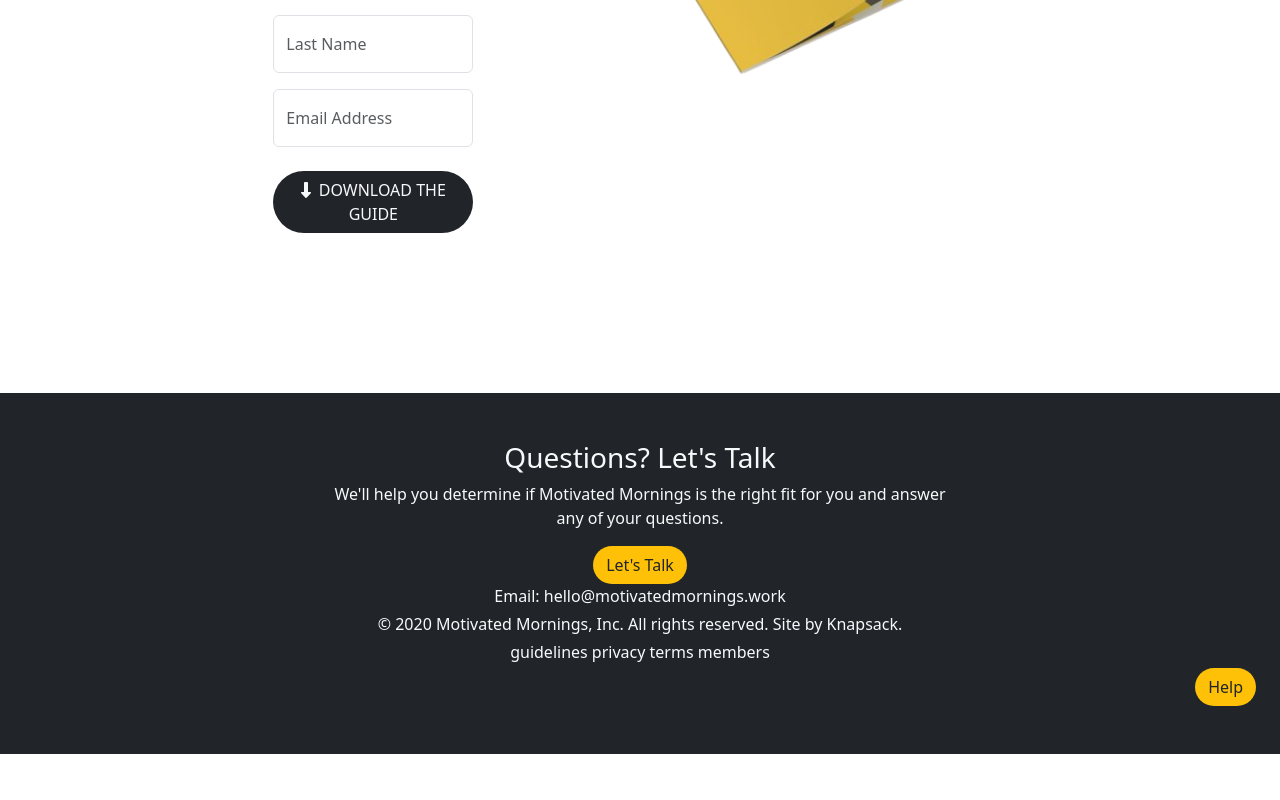
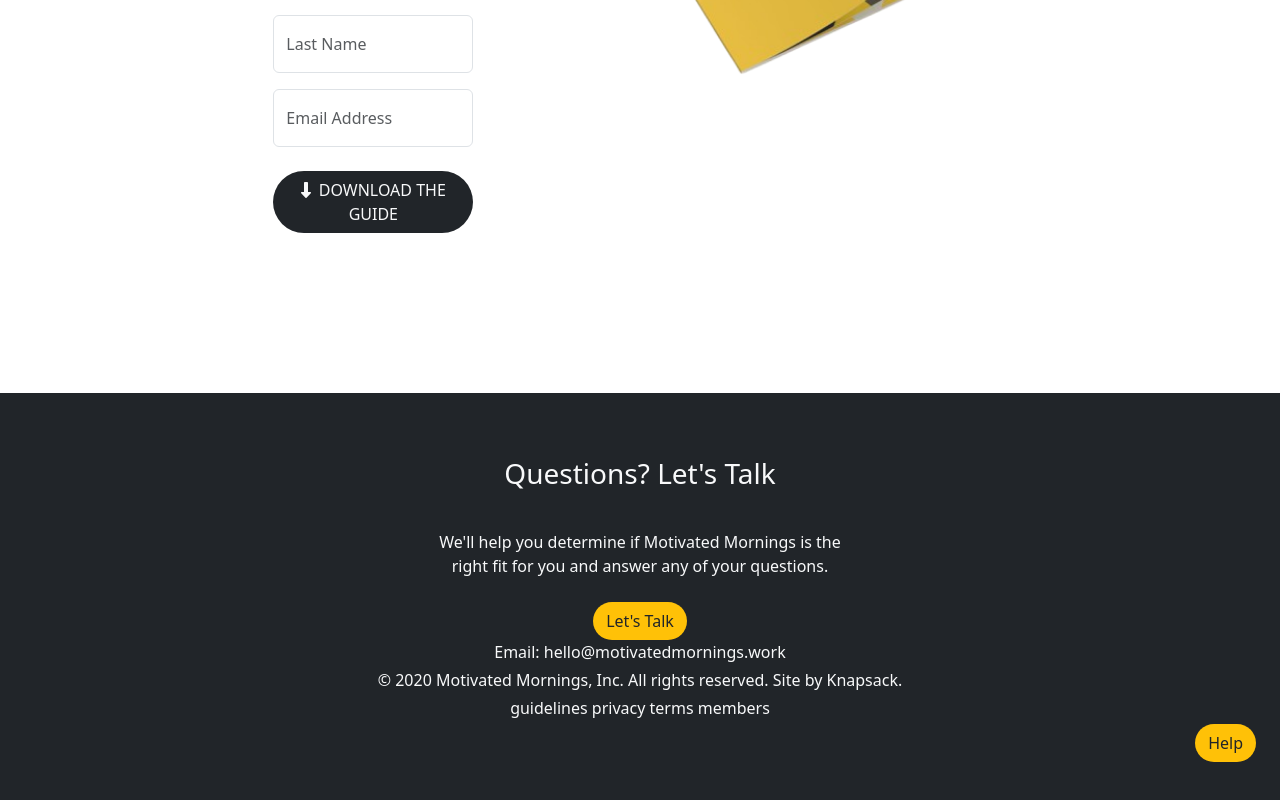
Before and after one commit to Ajith369369/motivated-mornings-frontend, a React (Vite) app: page / in a window 1280 px wide. Shown: the part 4151-4951 px from the top of the page. Before the commit the page ends 4905 px from the top, so only its background shows below. Built offline with nearby package versions, Linux system fonts and the light colour scheme.

Commit message:
Create columns.

```diff
--- a/src/components/Footer.jsx
+++ b/src/components/Footer.jsx
@@ -4,9 +4,11 @@ function Footer() {
   return (
     <>
       <section id="footer" className="bg-dark mt-5 py-5">
-        <div className="d-flex flex-column justify-content-center align-items-center">
-          <h3 className="text-light">Questions? Let's Talk</h3>
-          <p className="text-light w-50 text-center">
+        <div className="row">
+          <div className="col-md-2"></div>
+          <div className="col-md-8 d-flex flex-column justify-content-center align-items-center">
+          <h3 className="text-light my-3">Questions? Let's Talk</h3>
+          <p className="text-light w-50 text-center my-4">
             We'll help you determine if Motivated Mornings is the right fit for
             you and answer any of your questions.
           </p>
@@ -24,6 +26,10 @@ function Footer() {
               guidelines privacy terms members
             </p>
           </div>
+          </div>
+          <div className="col-md-2"></div>
+
+
         </div>
         <div className="d-flex justify-content-end align-items-center">
           <button className="btn rounded-pill bg-warning me-4">Help</button>
```
